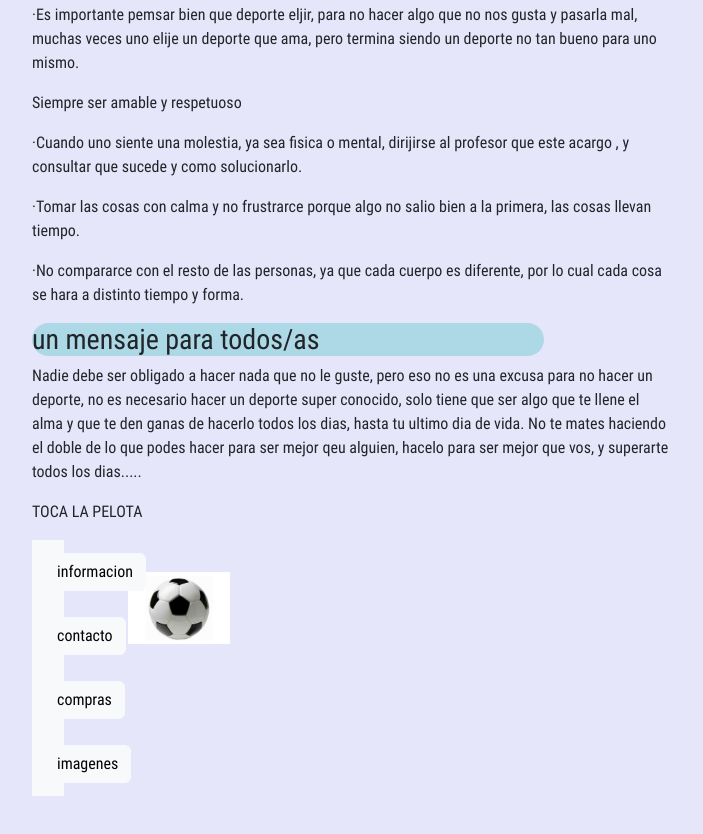
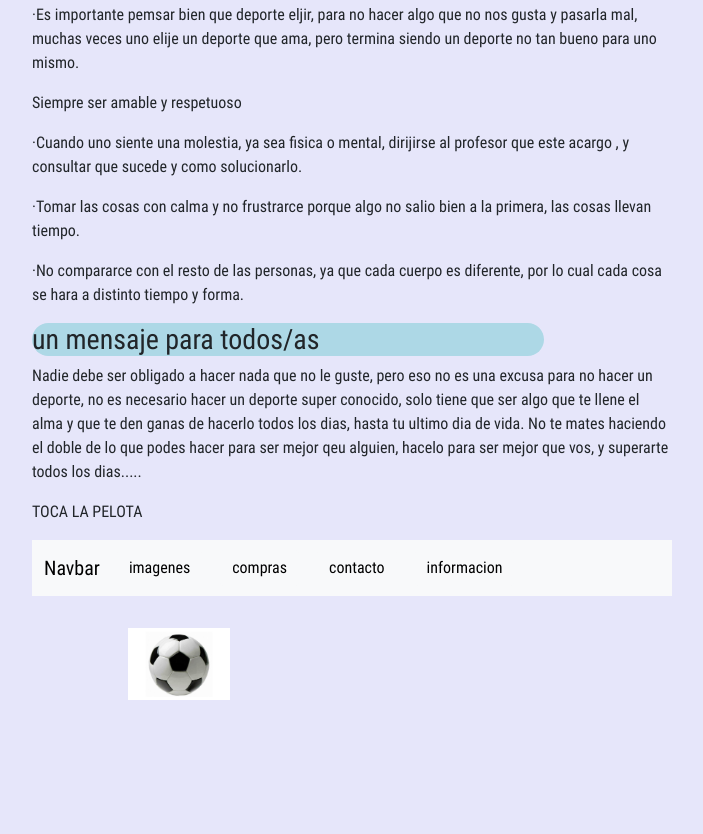
Before and after one commit to Sofiasala/sofiasala.github.io, a website: page index.html in a window 1280 px wide. Shown: the part 891-1725 px from the top of the page, without its empty margins (288-991 px from the left). Drawn offline with nearby package versions, Linux system fonts and the light colour scheme.

Commit message:
perfecto

```diff
--- a/index.html
+++ b/index.html
@@ -74,36 +74,40 @@
     </p>
     <p>TOCA LA PELOTA</p>
     </div>
+
+
+    <nav class="navbar navbar-expand-lg bg-body-tertiary">
+        <div class="container-fluid">
+          <a class="navbar-brand" href="#">Navbar</a>
+          <button class="navbar-toggler" type="button" data-bs-toggle="collapse" data-bs-target="#navbarNav" aria-controls="navbarNav" aria-expanded="false" aria-label="Toggle navigation">
+            <span class="navbar-toggler-icon"></span>
+          </button>
+          <div class="collapse navbar-collapse" id="navbarNav">
+            <ul class="navbar-nav">
+              <li class="nav-item">
+                <a class="navbar-brand mb-0 h1" href="carrusel.html"><button type="button"
+                    class="btn btn-light">imagenes</button></a>
+              </li>
+              <li class="nav-item">
+                <a class="navbar-brand" href="modal.html"><button type="button" class="btn btn-light">compras</button></a>
+              </li>
+              <li class="nav-item">
+                <a class="navbar-brand mb-0 h1" href="contacto.html"><button type="button" class="btn btn-light">contacto</button></a>
+              </li>
+              <li class="nav-item">
+                <a class="navbar-brand" href="acordeon.html"><button type="button" class="btn btn-light">informacion</button>
+              </li>
+            </ul>
+          </div>
+        </div>
+      </nav>
+
+
+
     <a id="imagen-boton" href="https://youtu.be/LtwaDBjNop0"><img src="pelota futbol.jpg"></a>
-    <!-- bootstrap -->
-    <nav class="navbar bg-body-tertiary">
-        <div class="container-fluid">
-            <a class="navbar-brand" href="acordeon.html"><button type="button" class="btn btn-light">informacion</button>
-            </a>
-        </div>
-    </nav>
 
-    <!-- bootstrap -->
-    <nav class="navbar bg-body-tertiary">
-        <div class="container-fluid">
-            <a class="navbar-brand mb-0 h1" href="contacto.html"><button type="button"
-                    class="btn btn-light">contacto</button></a>
-        </div>
-    </nav>
-    <!-- bootstrap -->
-    <nav class="navbar bg-body-tertiary">
-        <div class="container-fluid">
-            <a class="navbar-brand" href="modal.html"><button type="button" class="btn btn-light">compras</button></a>
-        </div>
-    </nav>
 
-    <!-- bootstrap -->
-    <nav class="navbar bg-body-tertiary">
-        <div class="container-fluid">
-            <a class="navbar-brand mb-0 h1" href="carrusel.html"><button type="button"
-                    class="btn btn-light">imagenes</button></a>
-        </div>
-    </nav>
+
     <script src="https://cdn.jsdelivr.net/npm/@popperjs/core@2.11.8/dist/umd/popper.min.js"
         integrity="sha384-I7E8VVD/ismYTF4hNIPjVp/Zjvgyol6VFvRkX/vR+Vc4jQkC+hVqc2pM8ODewa9r"
         crossorigin="anonymous"></script>
```
